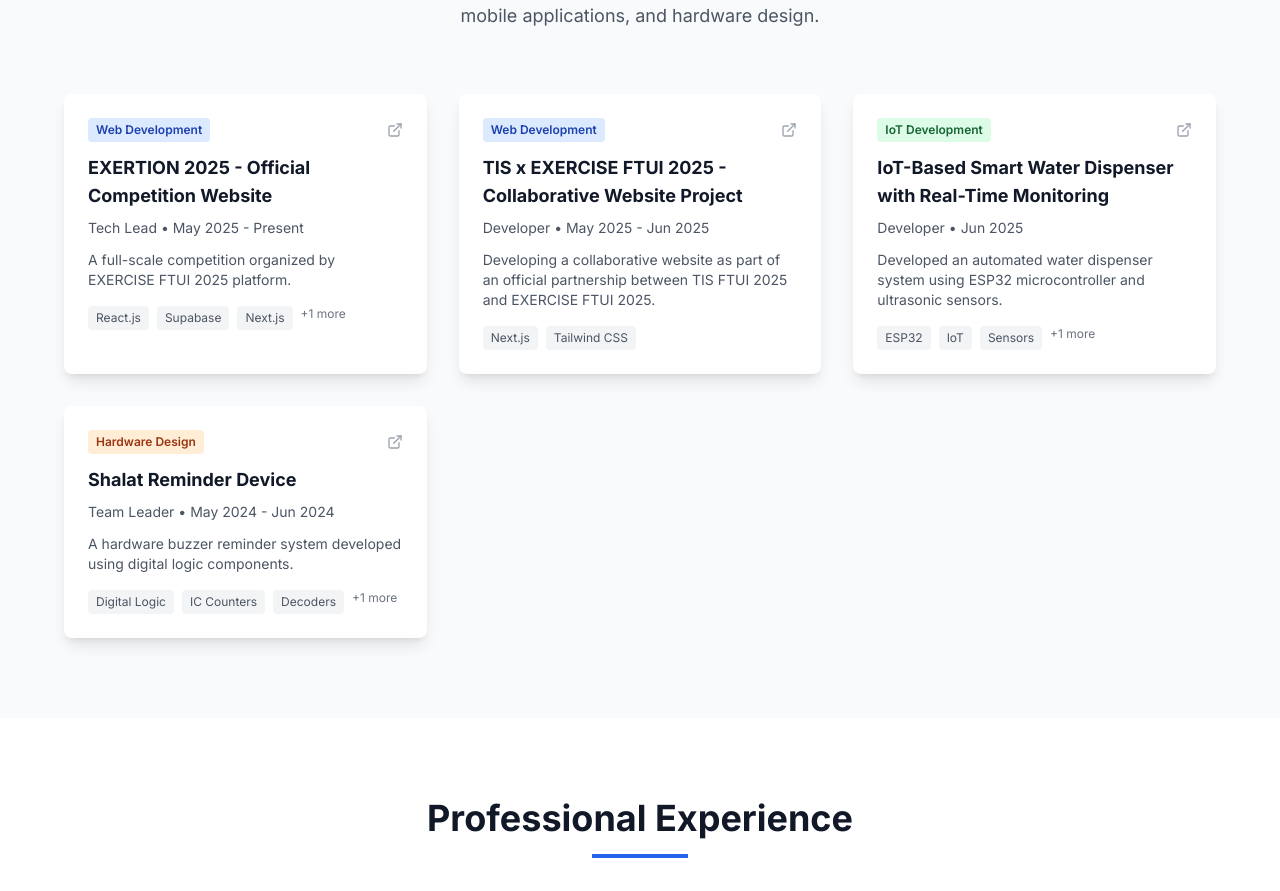
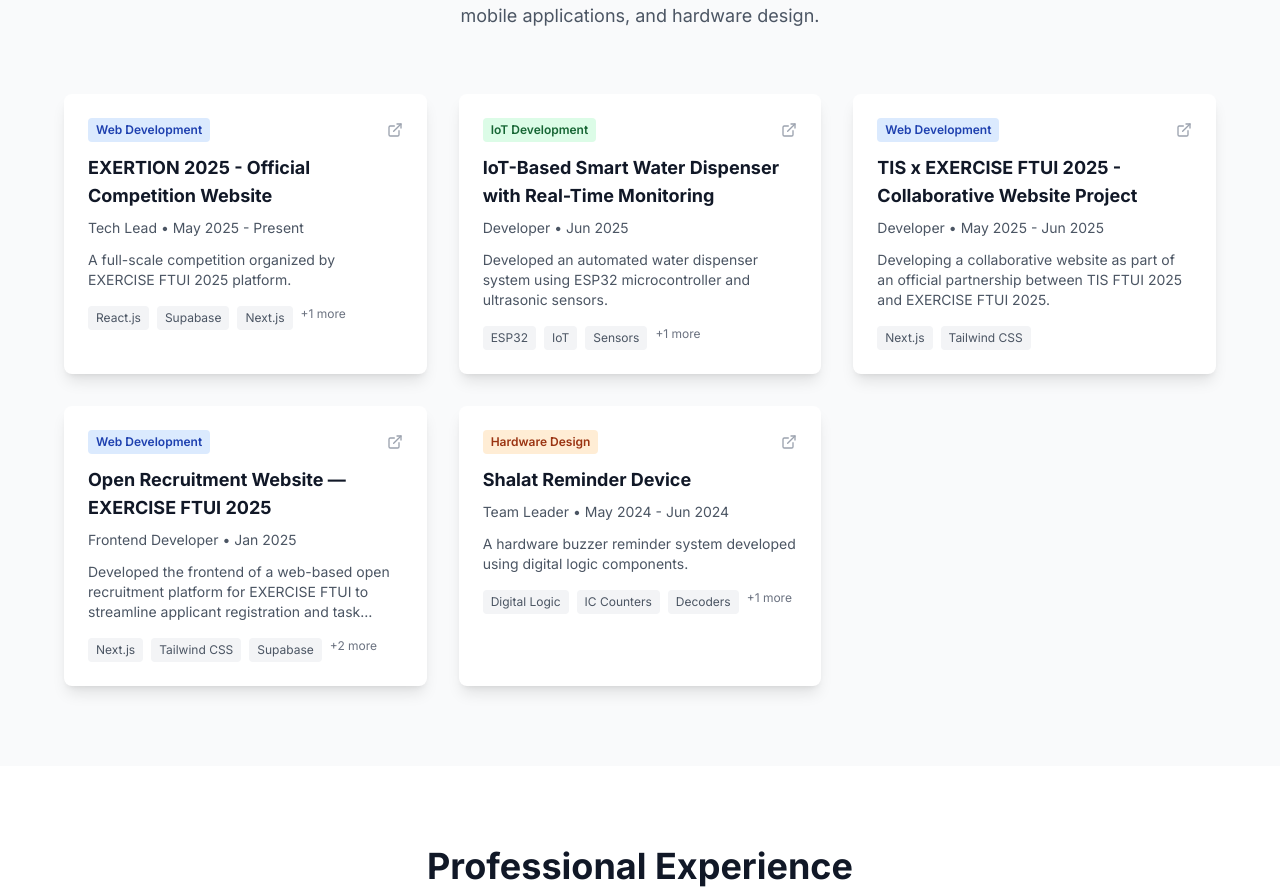
Before and after one commit to rastuak/personal-website, a Next.js app: page / in a window 1280 px wide. Shown: the part 1628-2519 px from the top of the page. Built offline with nearby package versions, Linux system fonts and the light colour scheme; no server answers.

Commit message:
added project

```diff
--- a/src/components/ProjectsSection.tsx
+++ b/src/components/ProjectsSection.tsx
@@ -13,43 +13,65 @@
       title: "EXERTION 2025 - Official Competition Website",
       role: "Tech Lead",
       duration: "May 2025 - Present",
-      description: "A full-scale competition organized by EXERCISE FTUI 2025 platform.",
+      description:
+        "A full-scale competition organized by EXERCISE FTUI 2025 platform.",
       technologies: ["React.js", "Supabase", "Next.js", "Tailwind CSS"],
       achievements: [
         "Built the gamification with Next.js and Supabase, focusing on performance, scalability, and accessibility",
         "Develop and implement a gamification system to list UI/UX and Business Innovation tracks with deadline and life validation",
         "Design and online collaboration tools in building workspace, submission and validation systems, advanced detection, and randomized questions",
         "Integrate authentication, role-based access control, and real-time database features using Supabase",
-        "Collaborate with competition committee to gather requirements and iterate on features based on user feedback"
+        "Collaborate with competition committee to gather requirements and iterate on features based on user feedback",
       ],
-      category: "Web Development"
+      category: "Web Development",
+    },
+    {
+      title: "IoT-Based Smart Water Dispenser with Real-Time Monitoring",
+      role: "Developer",
+      duration: "Jun 2025",
+      description:
+        "Developed an automated water dispenser system using ESP32 microcontroller and ultrasonic sensors.",
+      technologies: ["ESP32", "IoT", "Sensors", "Real-time Monitoring"],
+      achievements: [
+        "Provided a hands-free, efficient water dispensing solution",
+        "Enabled transparent, remote monitoring of water availability",
+        "Created a comprehensive solution that offers real-time protective monitoring",
+      ],
+      category: "IoT Development",
     },
     {
       title: "TIS x EXERCISE FTUI 2025 - Collaborative Website Project",
       role: "Developer",
       duration: "May 2025 - Jun 2025",
-      description: "Developing a collaborative website as part of an official partnership between TIS FTUI 2025 and EXERCISE FTUI 2025.",
+      description:
+        "Developing a collaborative website as part of an official partnership between TIS FTUI 2025 and EXERCISE FTUI 2025.",
       technologies: ["Next.js", "Tailwind CSS"],
       achievements: [
         "Build responsive and user-friendly interfaces using Next.JS and Tailwind CSS",
         "Implement content management tools to enable non-technical users to update the website",
         "Ensure the website is accessible, cross-browser compatible, and optimized for performance",
-        "Participate in weekly meetings to align technical approaches with collaborative goals and timelines"
+        "Participate in weekly meetings to align technical approaches with collaborative goals and timelines",
       ],
-      category: "Web Development"
+      category: "Web Development",
     },
     {
-      title: "IoT-Based Smart Water Dispenser with Real-Time Monitoring",
-      role: "Developer",
-      duration: "Jun 2025",
-      description: "Developed an automated water dispenser system using ESP32 microcontroller and ultrasonic sensors.",
-      technologies: ["ESP32", "IoT", "Sensors", "Real-time Monitoring"],
+      title: "Open Recruitment Website — EXERCISE FTUI 2025",
+      role: "Frontend Developer",
+      duration: "Jan 2025",
+      description:
+        "Developed the frontend of a web-based open recruitment platform for EXERCISE FTUI to streamline applicant registration and task submission. The platform allows applicants to fill in personal information and upload assignment files directly, with seamless integration to Google Drive via API for centralized storage.",
+      technologies: [
+        "Next.js",
+        "Tailwind CSS",
+        "Supabase",
+        "Framer Motion",
+        "Google Drive API",
+      ],
       achievements: [
-        "Provided a hands-free, efficient water dispensing solution",
-        "Enabled transparent, remote monitoring of water availability",
-        "Created a comprehensive solution that offers real-time protective monitoring"
+        "Built responsive and accessible UI using Next.js and Tailwind CSS, enhanced with Framer Motion for smooth animations.",
+        "Ensured mobile-friendly experience and clear user flow for 67 applicants.",
       ],
-      category: "IoT Development"
+      category: "Web Development",
     },
     // {
     //   title: "Bluetooth Positioning Ocule Interactive x EXERCISE FTUI",
@@ -82,7 +104,8 @@
       title: "Shalat Reminder Device",
       role: "Team Leader",
       duration: "May 2024 - Jun 2024",
-      description: "A hardware buzzer reminder system developed using digital logic components.",
+      description:
+        "A hardware buzzer reminder system developed using digital logic components.",
       technologies: ["Digital Logic", "IC Counters", "Decoders", "Hardware"],
       achievements: [
         "Designed and implemented a fully digital circuit to function as a real-time sholat reminder system using logic ICs (counters, decoders,logic gates, etc.).",
@@ -91,9 +114,9 @@
         "Focused on reliability and simplicity by eliminating software dependency and using purely time-based hardware logic.",
         "Gained hands-on experience in circuit timing, logic sequencing, and practical application of combinational and sequential logic systems.",
       ],
-      category: "Hardware Design"
-    }
-  ]
+      category: "Hardware Design",
+    },
+  ];
 
   const categoryColors = {
     "Web Development": "bg-blue-100 text-blue-800 dark:bg-blue-900/30 dark:text-blue-300",
```
